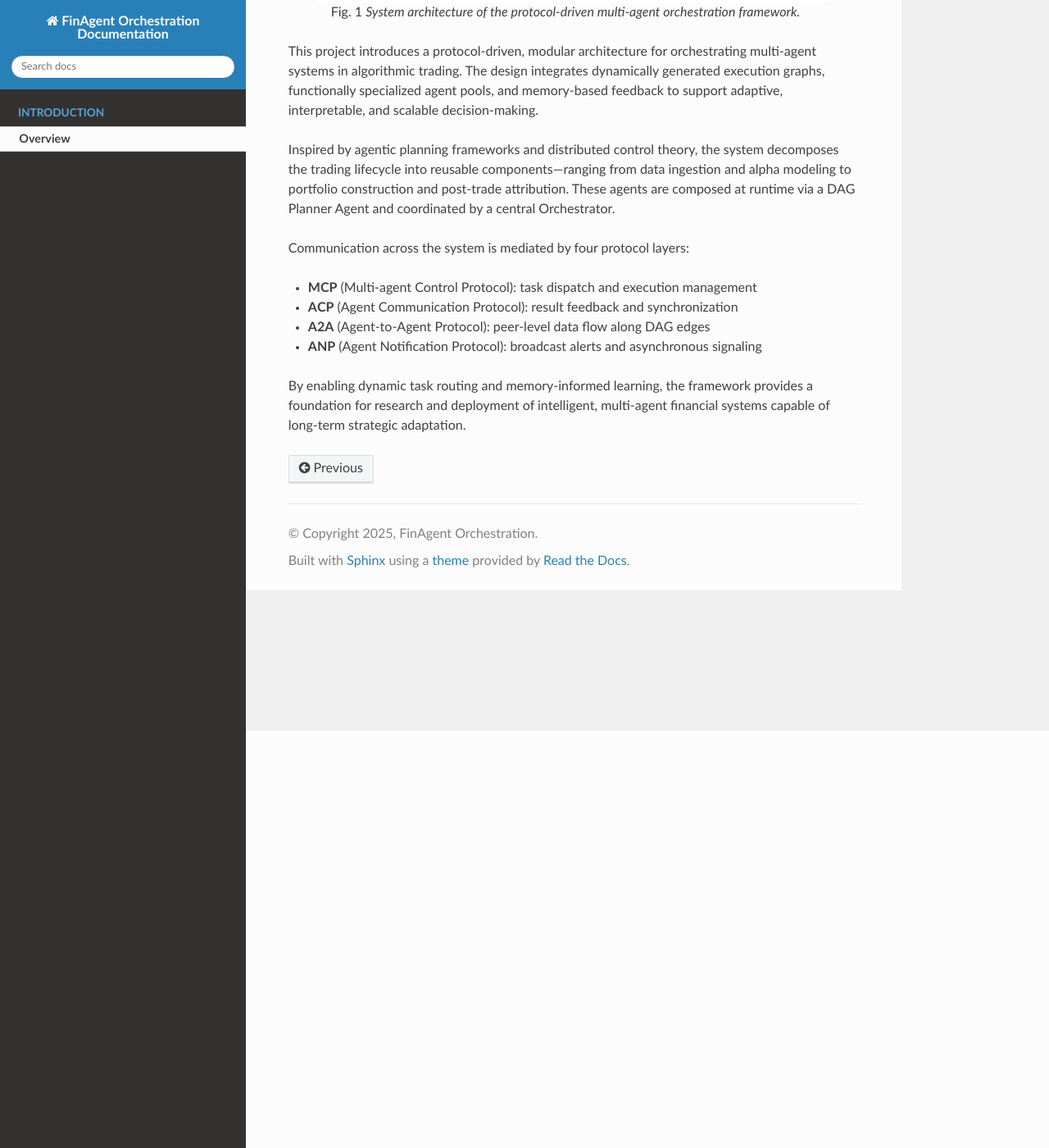
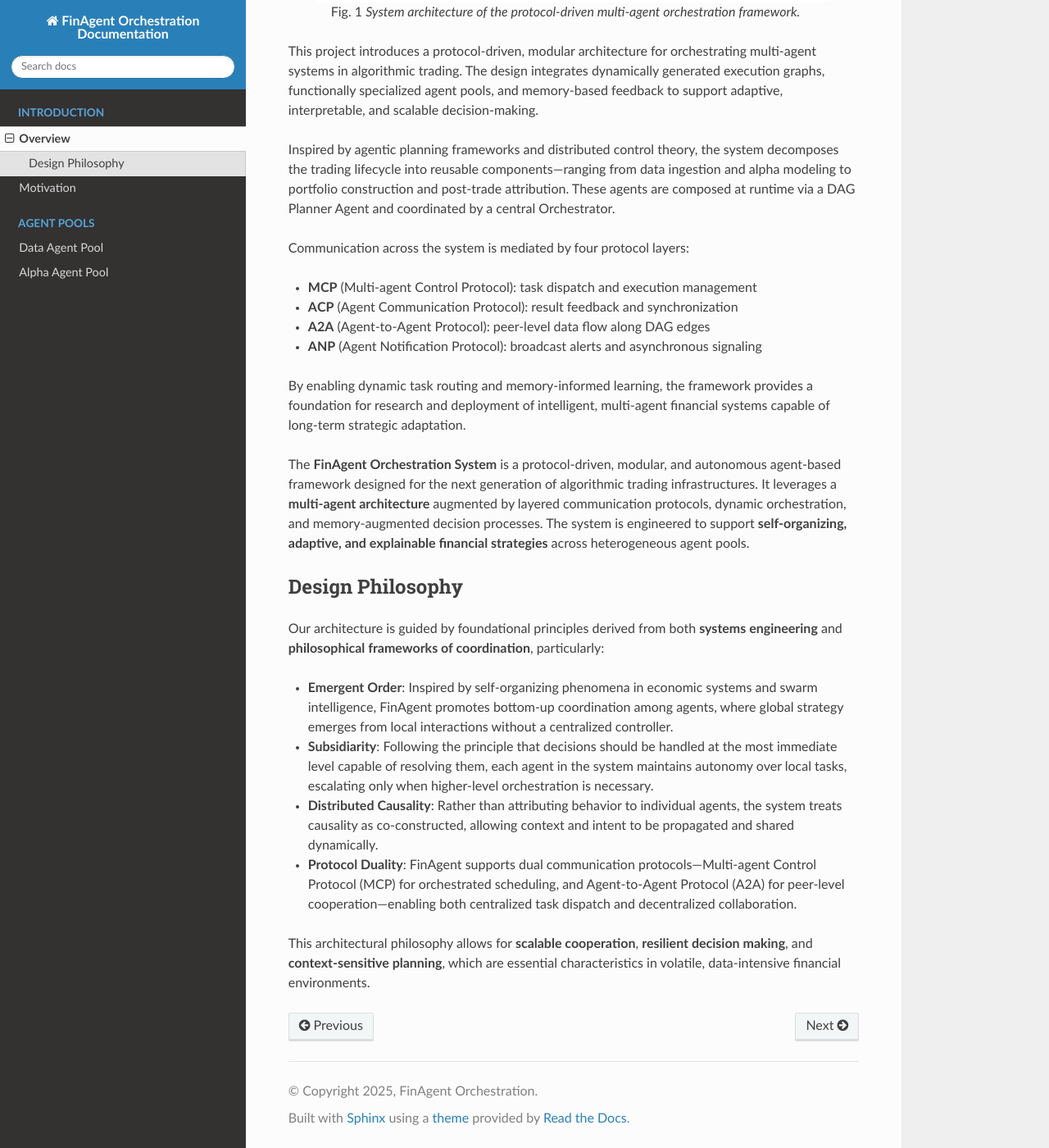
Before and after one commit to Open-Finance-Lab/AgenticTrading, a Sphinx documentation site: the page built from docs/source/intro/overview.rst, in a window 1280 px wide and 1400 px high, scrolled down 509 px. Shown: the whole window at 82% size. Built offline with Sphinx 7.4.7 and the Read the Docs theme 3.1.0, drawn with Linux system fonts in a browser that asks for light colours.

Commit message:
edit docs

```diff
--- a/docs/source/intro/overview.rst
+++ b/docs/source/intro/overview.rst
@@ -20,3 +20,17 @@
 - **ANP** (Agent Notification Protocol): broadcast alerts and asynchronous signaling
 
 By enabling dynamic task routing and memory-informed learning, the framework provides a foundation for research and deployment of intelligent, multi-agent financial systems capable of long-term strategic adaptation.
+
+The **FinAgent Orchestration System** is a protocol-driven, modular, and autonomous agent-based framework designed for the next generation of algorithmic trading infrastructures. It leverages a **multi-agent architecture** augmented by layered communication protocols, dynamic orchestration, and memory-augmented decision processes. The system is engineered to support **self-organizing, adaptive, and explainable financial strategies** across heterogeneous agent pools.
+
+Design Philosophy
+-----------------
+
+Our architecture is guided by foundational principles derived from both **systems engineering** and **philosophical frameworks of coordination**, particularly:
+
+- **Emergent Order**: Inspired by self-organizing phenomena in economic systems and swarm intelligence, FinAgent promotes bottom-up coordination among agents, where global strategy emerges from local interactions without a centralized controller.
+- **Subsidiarity**: Following the principle that decisions should be handled at the most immediate level capable of resolving them, each agent in the system maintains autonomy over local tasks, escalating only when higher-level orchestration is necessary.
+- **Distributed Causality**: Rather than attributing behavior to individual agents, the system treats causality as co-constructed, allowing context and intent to be propagated and shared dynamically.
+- **Protocol Duality**: FinAgent supports dual communication protocols—Multi-agent Control Protocol (MCP) for orchestrated scheduling, and Agent-to-Agent Protocol (A2A) for peer-level cooperation—enabling both centralized task dispatch and decentralized collaboration.
+
+This architectural philosophy allows for **scalable cooperation**, **resilient decision making**, and **context-sensitive planning**, which are essential characteristics in volatile, data-intensive financial environments.
```
Also changed, not shown: docs/source/index.rst (+8 -0 lines), docs/source/intro/alpha_agent_pool.rst (added, +40 -0 lines), docs/source/intro/data_agent_pool.rst (added, +40 -0 lines), docs/source/intro/motivation.rst (added, +14 -0 lines), 14 other files.
